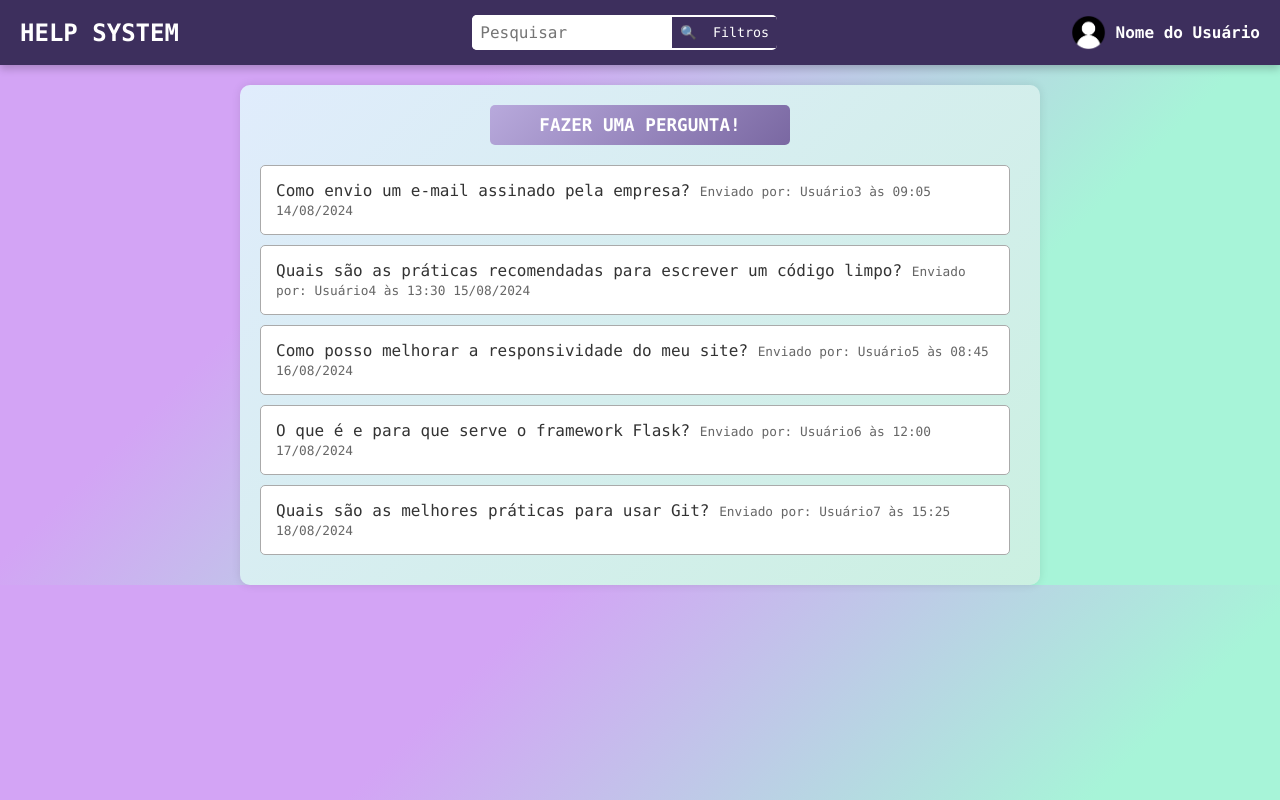
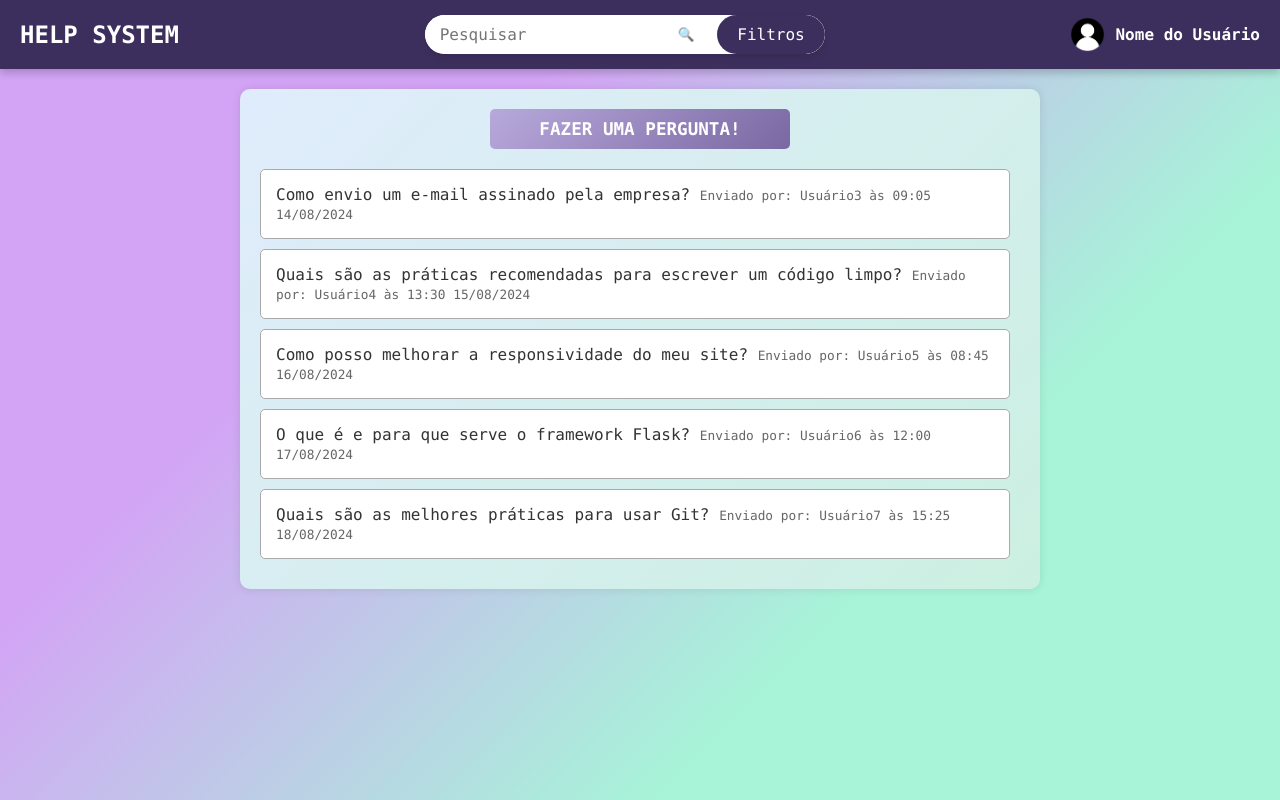
Before and after one commit to vinicius-vses/helpsystem, a plain HTML site: page templates/index.html in a window 1280 px wide. Drawn offline with Linux system fonts and the light colour scheme.

```diff
--- a/static/css/cadastro.css
+++ b/static/css/cadastro.css
@@ -11,6 +11,10 @@
   align-items: center;
   height: 100vh;
   background: linear-gradient(135deg, #d3a4f5 30%, #a7f4d8 70%);
+}
+
+html {
+  min-height: 100%;
 }
 
 .container {
--- a/static/css/index.css
+++ b/static/css/index.css
@@ -5,10 +5,15 @@
     font-family: 'Lucida Console', Monaco, monospace;
 }
 
+html {
+    min-height: 100%;
+}
+
 body {
     display: flex;
     flex-direction: column;
     align-items: center;
+    min-height: 100vh;
     background: linear-gradient(135deg, #d3a4f5 30%, #a7f4d8 70%);
     color: #333;
 }
@@ -42,33 +47,67 @@
 .search-container {
     display: flex;
     align-items: center;
-    background: #fff;
-    border-radius: 5px;
+    background: #ffffff;
+    border-radius: 25px;
+    box-shadow: 0 4px 6px rgba(0, 0, 0, 0.1);
     overflow: hidden;
+    width: 400px;
+    transition: box-shadow 0.3s;
+}
+
+.search-container:hover {
+    box-shadow: 0 6px 10px rgba(0, 0, 0, 0.15);
 }
 
 .search-container input {
-    padding: 8px;
+    padding: 10px 15px;
     border: none;
     outline: none;
     font-size: 1em;
     color: #333;
-    width: 200px;
+    width: 100%;
+    border-radius: 25px 0 0 25px;
 }
 
-.search-button,
-.filter-button {
-    background-color: #3d2f5d;
-    color: #fff;
+.search-button {
+    background-color: #ffffff;
     padding: 8px;
     border: none;
     cursor: pointer;
-    transition: background 0.3s;
+    transition: transform 0.2s;
+    display: flex;
+    align-items: center;
+    justify-content: center;
 }
 
-.search-button:hover,
+.search-button img {
+    width: 16px;
+    height: 16px;
+}
+
+.search-button:hover {
+    transform: scale(1.1);
+}
+
+.filter-button {
+    background-color: #3d2f5d;
+    color: #ffffff;
+    padding: 10px 20px;
+    border: none;
+    border-radius: 25px;
+    cursor: pointer;
+    transition: background 0.3s, transform 0.2s;
+    margin-left: 15px;
+    font-size: 1em;
+}
+
 .filter-button:hover {
     background-color: #555;
+    transform: scale(1.05);
+}
+
+.filter-button:active {
+    transform: scale(0.95);
 }
 
 .user-info {
--- a/static/css/login.css
+++ b/static/css/login.css
@@ -21,6 +21,10 @@
     box-shadow: 0px 4px 8px rgba(0, 0, 0, 0.2);
     width: 320px;
     text-align: center;
+}
+
+html {
+    min-height: 100%;
 }
 
 h1 {
--- a/static/css/pergunta.css
+++ b/static/css/pergunta.css
@@ -20,6 +20,11 @@
     font-weight: bold;
     margin-bottom: 2vw;
 }
+
+html {
+    min-height: 100%;
+}
+
 .form-container {
     background-color: #e6f0f4;
     border-radius: 10px;
--- a/static/css/recupera-senha.css
+++ b/static/css/recupera-senha.css
@@ -110,6 +110,10 @@
     transition: background-color 0.3s;
   }
 
+  html {
+    min-height: 100%;
+}
+
   .back-button:hover {
     background-color: #9a7fb8;
   }
```
Also changed, not shown: 1 other file.
